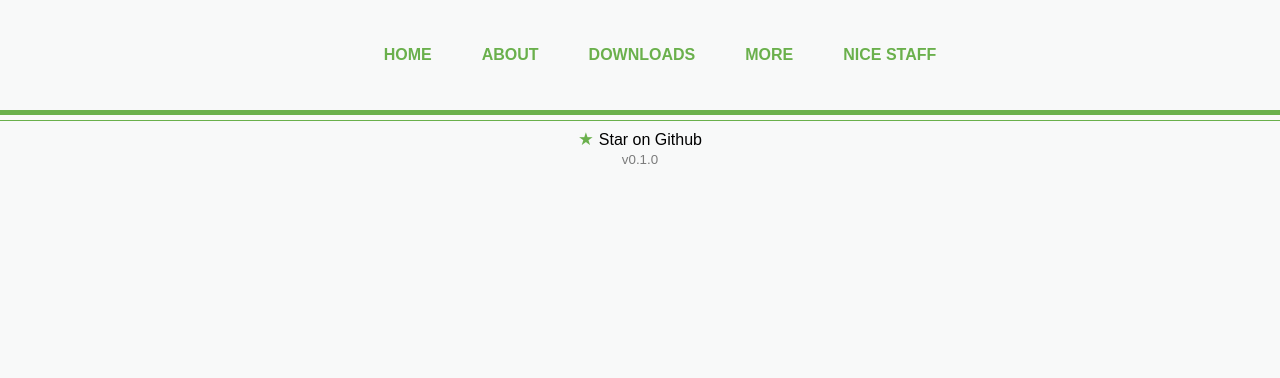
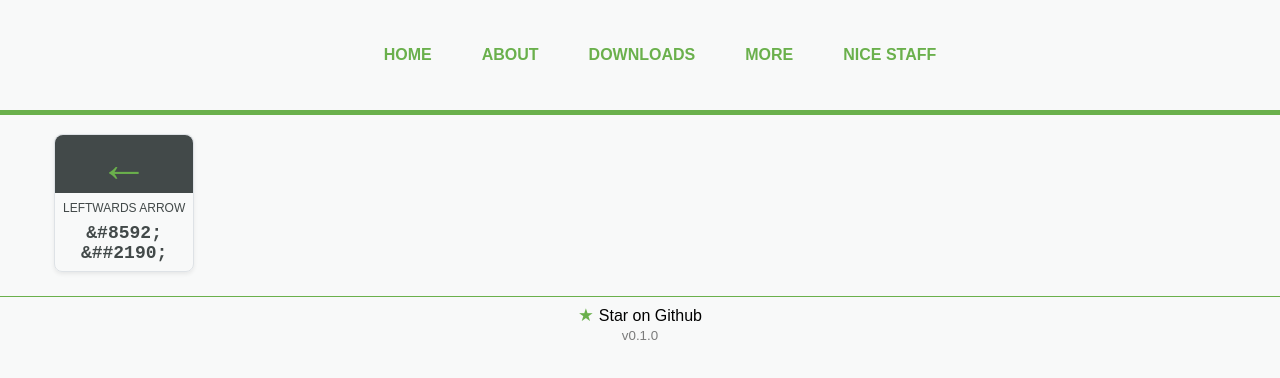
Before and after one commit to EduardoRotundaro/html-symbols-list, a React (Create React App) app: page / in a window 1280 px wide. Shown: the top 378 px of the page. Built offline with nearby package versions, Linux system fonts and the light colour scheme; a web font is replaced by a local one.

Commit message:
:construction: project development

```diff
--- a/public/index.html
+++ b/public/index.html
@@ -5,39 +5,13 @@
     <link rel="icon" href="%PUBLIC_URL%/favicon.ico" />
     <meta name="viewport" content="width=device-width, initial-scale=1" />
     <meta name="theme-color" content="#000000" />
-    <meta
-      name="description"
-      content="Web site created using create-react-app"
-    />
+    <meta name="description" content="Web site created using create-react-app"/>
     <link rel="apple-touch-icon" href="%PUBLIC_URL%/logo192.png" />
-    <!--
-      manifest.json provides metadata used when your web app is installed on a
-      user's mobile device or desktop. See https://developers.google.com/web/fundamentals/web-app-manifest/
-    -->
     <link rel="manifest" href="%PUBLIC_URL%/manifest.json" />
-    <!--
-      Notice the use of %PUBLIC_URL% in the tags above.
-      It will be replaced with the URL of the `public` folder during the build.
-      Only files inside the `public` folder can be referenced from the HTML.
-
-      Unlike "/favicon.ico" or "favicon.ico", "%PUBLIC_URL%/favicon.ico" will
-      work correctly both with client-side routing and a non-root public URL.
-      Learn how to configure a non-root public URL by running `npm run build`.
-    -->
-    <title>React App</title>
+    <title>HTML Symbols</title>
   </head>
   <body>
     <noscript>You need to enable JavaScript to run this app.</noscript>
     <div id="root"></div>
-    <!--
-      This HTML file is a template.
-      If you open it directly in the browser, you will see an empty page.
-
-      You can add webfonts, meta tags, or analytics to this file.
-      The build step will place the bundled scripts into the <body> tag.
-
-      To begin the development, run `npm start` or `yarn start`.
-      To create a production bundle, use `npm run build` or `yarn build`.
-    -->
   </body>
 </html>
--- a/src/App.jsx
+++ b/src/App.jsx
@@ -2,13 +2,16 @@ import React from 'react';
 import {BrowserRouter as Router, Switch, Route} from 'react-router-dom';
 
 import Header from './components/Header';
+import List from './components/List';
 import Footer from './components/Footer';
 
 export default () => (
     <Router>
         <Header/>
         <Switch>
-            <Route path="/"></Route>
+            <Route exact path="/">
+                <List/>
+            </Route>
         </Switch>
         <Footer/>
     </Router>
--- /dev/null
+++ b/src/components/Card.jsx
@@ -0,0 +1,19 @@
+import React from 'react';
+
+export default ({name, html, hex}) => (
+    <div className="col-auto">
+        <div className="card">
+            <div className="head">
+                <span dangerouslySetInnerHTML={{__html: `&#${html || hex};`}}></span>
+            </div>
+            <div className="body">
+                <div className="name">{name}</div>
+                <code data-type="html-code" className="html-code">&amp;#{html};</code>
+                <code data-type="hex-code" className="hex-code">&amp;#{hex};</code>
+            </div>
+        </div>
+    </div>
+);
+
+//<code data-type="html-code" className="html-code">&amp;#8592;</code>
+//<code data-type="hex-code" className="hex-code">&amp;#x2190;</code>
--- /dev/null
+++ b/src/components/List.jsx
@@ -0,0 +1,15 @@
+import React from 'react';
+
+import Card from './Card';
+
+export default props => {
+    return (
+        <section>
+            <div className="container-fluid">
+                <div className="row m-4">
+                    <Card name="LEFTWARDS ARROW" html="8592" hex="#2190"/>
+                </div>
+            </div>
+        </section>
+    );
+}
--- a/src/index.jsx
+++ b/src/index.jsx
@@ -1,10 +1,13 @@
 import React from 'react';
 import ReactDOM from 'react-dom';
+import {toast} from 'react-toastify';
 
 import App from './App';
 
 import './sass/main.scss';
 
+toast.configure();
+
 ReactDOM.render(
     <App/>,
     document.getElementById('root')
--- a/src/sass/abstracts/_variables.scss
+++ b/src/sass/abstracts/_variables.scss
@@ -1,3 +1,4 @@
 $primary: #6ab04c;
 $secondary: #4C922E;
 $light: #F8F9F9;
+$gray: #424949;
--- /dev/null
+++ b/src/sass/components/_card.scss
@@ -0,0 +1,37 @@
+.card{
+    @extend .border;
+    @extend .shadow-sm;
+    @extend .text-center;
+    border-radius: 8px;
+    min-width: 140px;
+    -webkit-transition: all 0.3s ease 0s;
+	-moz-transition: all 0.3s ease 0s;
+	-o-transition: all 0.3s ease 0s;
+	transition: all 0.3s ease 0s;
+    .head{
+        background: $gray;
+        font-size: 50px;
+        border-top-left-radius: 8px;
+        border-top-right-radius: 8px;
+        color: $primary;
+    }
+    .body{
+        @extend .p-2;
+        border-bottom-left-radius: 8px;
+        border-bottom-right-radius: 8px;
+        color: $gray;
+        .name{
+            @extend .mb-2;
+            font-size: 12px;
+        }
+        .hex-code, .html-code{
+            font-weight: bold;
+            font-size: 18px;
+            display: block;
+        }
+    }
+    &:hover{
+        @extend .shadow;
+        cursor: pointer;
+    }
+}
--- a/src/sass/main.scss
+++ b/src/sass/main.scss
@@ -1,15 +1,16 @@
 @import 'abstracts/variables';
-@import 'abstracts/mixins';
 
 @import 'vendors/bootstrap';
+@import 'vendors/reactToastify';
 
 @import 'base/typography';
 
-@import 'layout/grid';
+// @import 'layout/grid';
 
 @import 'components/header';
 @import 'components/footer';
+@import 'components/card';
 
-@import 'pages/index';
+// @import 'pages/index';
 
 @import 'themes/theme';
--- /dev/null
+++ b/src/sass/vendors/_reactToastify.scss
@@ -0,0 +1 @@
+@import '../../../node_modules/react-toastify/scss/minimal.scss';
```
Also changed, not shown: src/sass/abstracts/_mixins.scss (deleted), src/sass/layout/_grid.scss (deleted), src/sass/pages/_index.scss (deleted).
